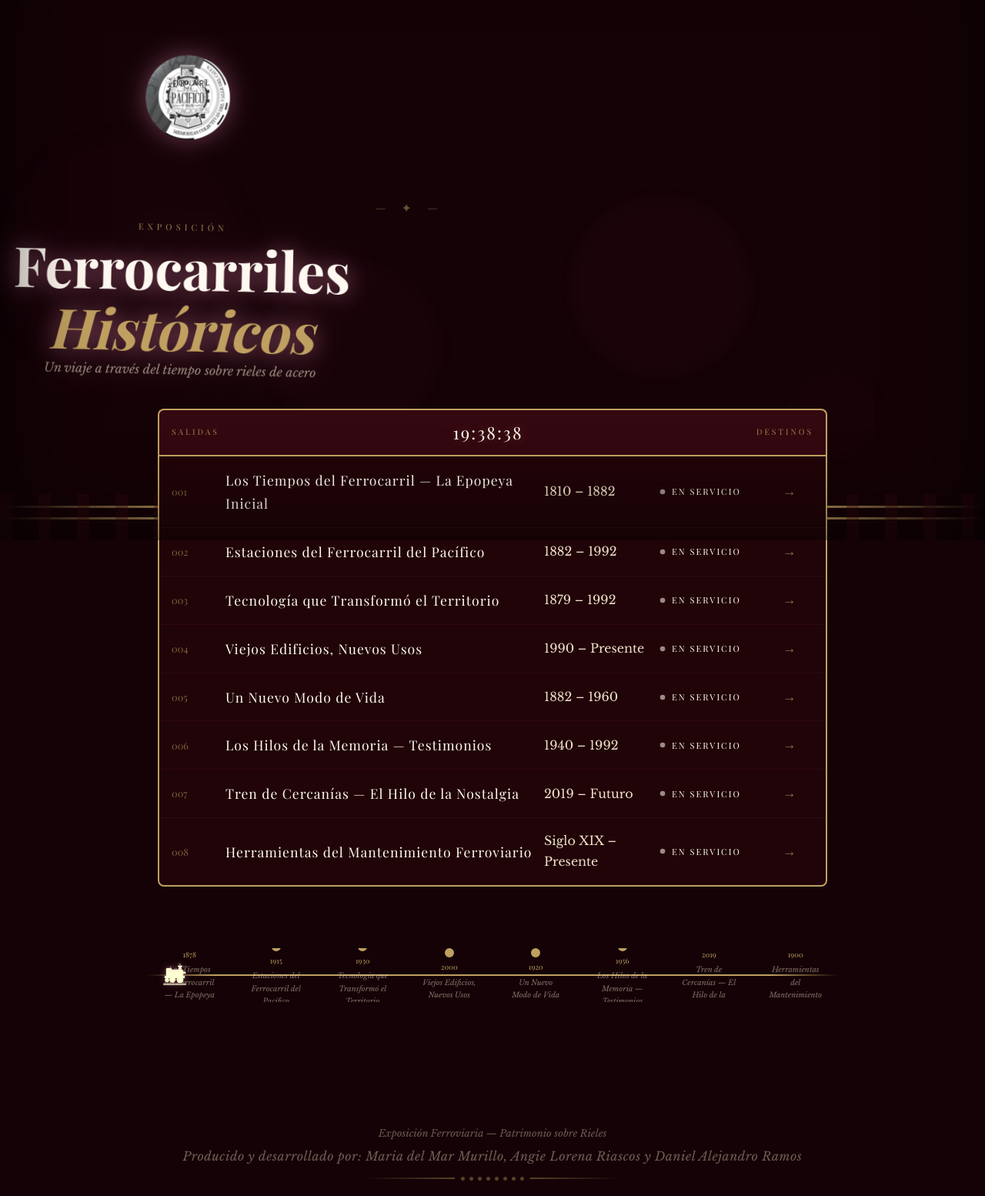
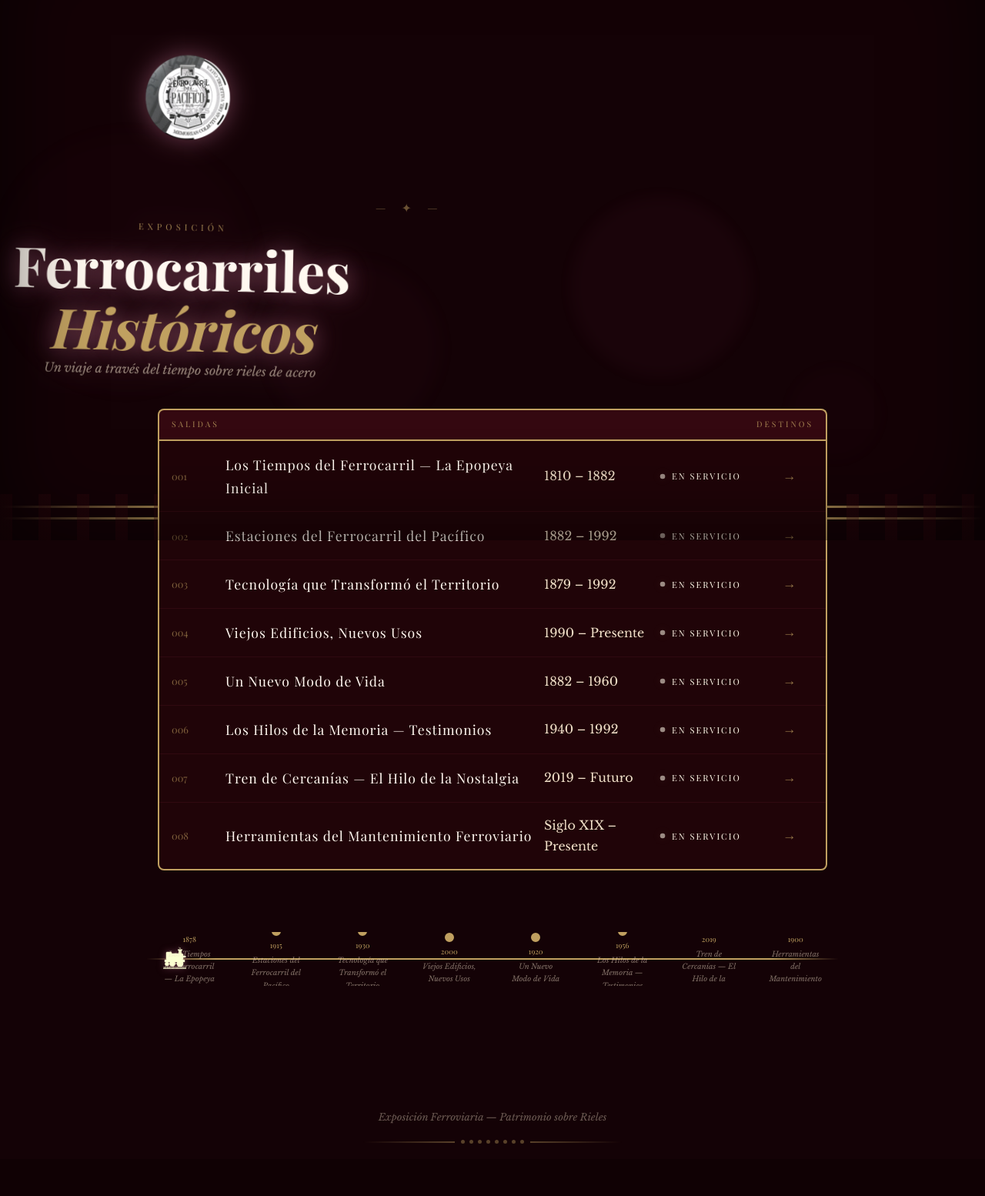
Before and after one commit to Mar261-sudo/EnrutaFerrocarril-, a PHP site: page / in a window 1280 px wide. Shown: the part 98-1652 px from the top of the page at 77% size. After the commit the page ends 1584 px from the top, so only its background shows below. Run offline with PHP 8.4, Linux system fonts and the light colour scheme; some web fonts are replaced.

Commit message:
Se elimino el temporizador y la parte de creditos

```diff
--- a/index.php
+++ b/index.php
@@ -8,6 +8,7 @@ $trenes = json_decode($json, true);
   <meta charset="UTF-8">
   <meta name="viewport" content="width=device-width, initial-scale=1">
   <title>Exposición Ferroviaria</title>
+
   <link rel="stylesheet" href="styles.css?v=11">
   <link rel="preconnect" href="https://fonts.googleapis.com">
   <link href="https://fonts.googleapis.com/css2?family=Special+Elite&family=Libre+Baskerville:ital,wght@0,400;0,700;1,400&display=swap" rel="stylesheet">
@@ -67,7 +68,6 @@ $trenes = json_decode($json, true);
   <section class="departure-board">
     <div class="board-header">
       <span class="board-label">SALIDAS</span>
-      <span class="board-clock" id="reloj">00:00:00</span>
       <span class="board-label">DESTINOS</span>
     </div>
 
@@ -111,12 +111,7 @@ $trenes = json_decode($json, true);
       <div class="track-dots"><span></span><span></span><span></span><span></span><span></span><span></span><span></span><span></span></div>
       <div class="track-line"></div>
     </div>
-    <p class="creditos">
-    Producido y desarrollado por:
-    Maria del Mar Murillo,
-    Angie Lorena Riascos y
-    Daniel Alejandro Ramos
-  </p>
+
   </footer>
 
   <script src="script.js?v=11"></script>
```
